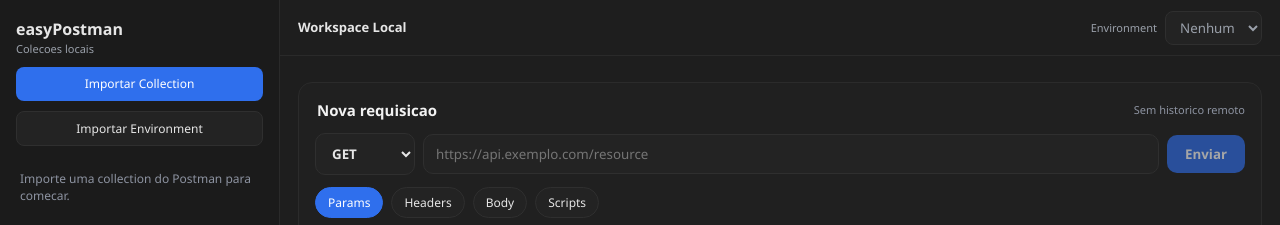
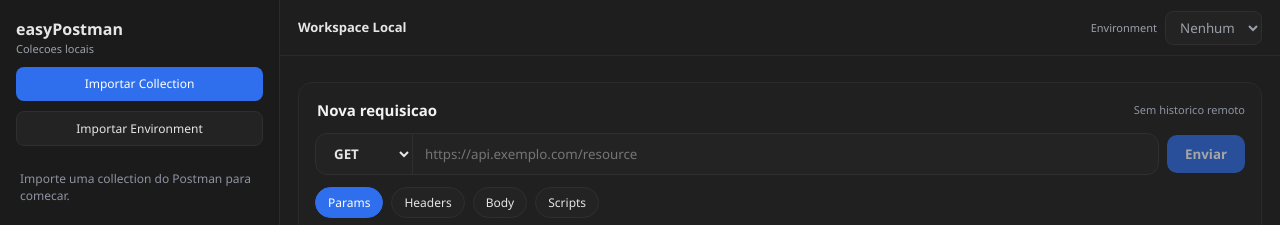
Before and after one commit to rhaynner-qa/easyPostman, a React (Vite) app: page / in a window 1280 px wide. Shown: the top 225 px of the page. Built offline with nearby package versions, Linux system fonts and the light colour scheme.

Commit message:
Integrate method dropdown with URL bar

```diff
--- a/src/App.css
+++ b/src/App.css
@@ -264,21 +264,30 @@ textarea {
   margin-bottom: 12px;
 }
 
+.request-input-group {
+  display: flex;
+  align-items: center;
+  flex: 1;
+  background: #232323;
+  border: 1px solid #2f2f2f;
+  border-radius: 12px;
+  overflow: hidden;
+}
+
 .method-select {
-  padding: 10px 12px;
-  border-radius: 10px;
-  border: 1px solid #2f2f2f;
-  background: #232323;
-  min-width: 100px;
+  padding: 10px 14px;
+  border: none;
+  background: transparent;
+  min-width: 96px;
   font-weight: 600;
+  border-right: 1px solid #2f2f2f;
 }
 
 .url-input {
+  padding: 10px 12px;
+  border: none;
+  background: transparent;
   flex: 1;
-  padding: 10px 12px;
-  border-radius: 10px;
-  border: 1px solid #2f2f2f;
-  background: #232323;
 }
 
 .send-button {
--- a/src/App.jsx
+++ b/src/App.jsx
@@ -761,6 +761,7 @@ function App() {
             </div>
 
             <div className="request-line">
+              <div className="request-input-group">
                 <select
                   className="method-select"
                   value={requestDraft.method}
@@ -782,6 +783,7 @@ function App() {
                   }
                   placeholder="https://api.exemplo.com/resource"
                 />
+              </div>
               <button
                 className="send-button"
                 type="button"
```
Lines whose indentation alone changed are shown as unchanged.
